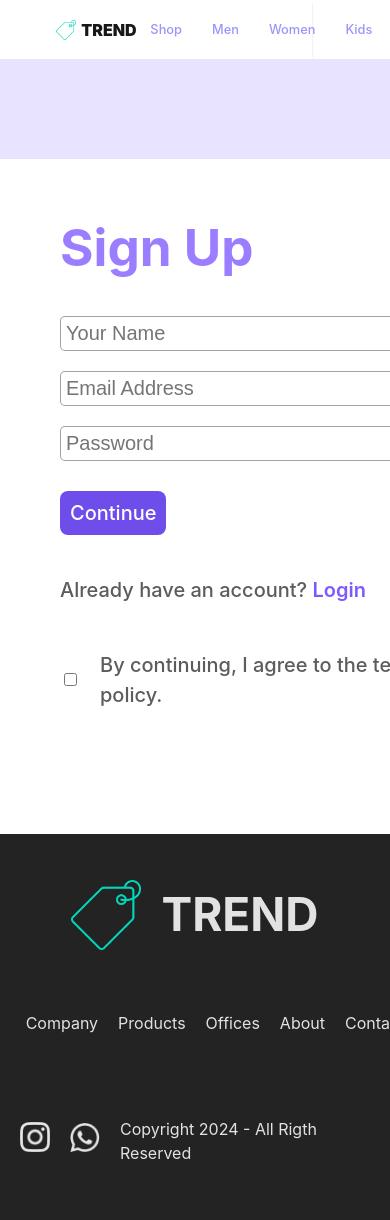
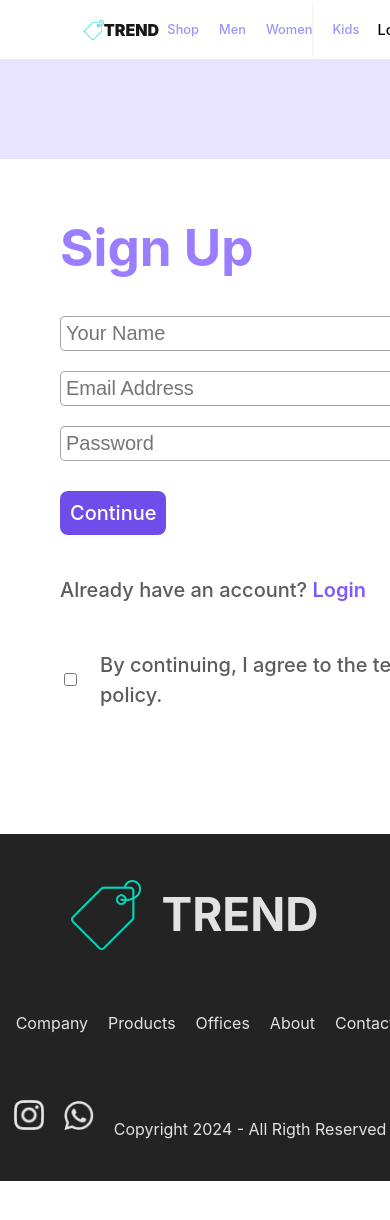
Before and after one commit to DontStopPrograming/e-commerce-clothing, a React (Vite) app: page /login in a window 390 px wide. Shown: the top 1220 px of the page. After the commit the page ends 1181 px from the top, so only its background shows below. Built offline with nearby package versions, Linux system fonts and the light colour scheme.

Commit message:
error fixed nav responsive

```diff
--- a/src/components/Footer/footer.css
+++ b/src/components/Footer/footer.css
@@ -76,6 +76,7 @@
         color: rgba(255, 255, 255, 0.87);
         font-size: 1rem;
         gap: 20px;
+        margin-left: -20px;
     }
 
     .footer-copyright p {
@@ -84,9 +85,7 @@
         align-items: center;
         gap: 0;
         width: 100%;
-
-
-        margin-bottom: 30px;
+        margin-bottom: 10px;
         color: rgba(255, 255, 255, 0.87);
         font-size: 1rem;
 
@@ -96,7 +95,7 @@
         display: flex;
         justify-content: center;
         align-items: center;
-        margin-left: 20px;
+        margin-left: 10px;
         gap: 10px;
     }
 
--- a/src/components/Navbar/navbar.css
+++ b/src/components/Navbar/navbar.css
@@ -85,7 +85,7 @@
 
     .nav-menu li {
         font-size: 0.80rem;
-        margin-left: 30px;
+        margin-left: 20px;
     }
 
 
@@ -94,7 +94,8 @@
     }
 
     .nav-logo {
-        gap: 5px;
+        gap: 0px;
+        padding: 0 1rem;
     }
 
     .nav-login-cart img {
@@ -105,7 +106,7 @@
     .nav-logo img {
         width: 20px;
         height: 20px;
-        margin-left: 70%;
+        margin-left: 90%;
     }
 
     .nav-logo p {
```
